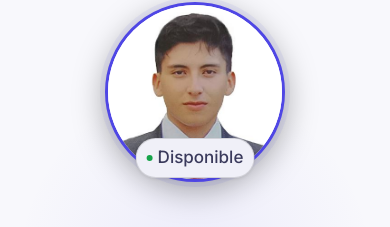
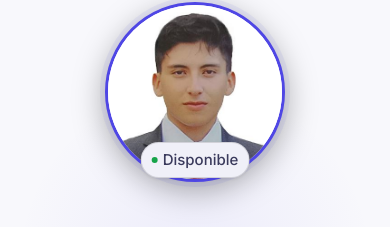
Before and after one commit to HectorARiascosI/Portafolio, a Next.js app: page / in a window 390 px wide. Shown: the part 106-333 px from the top of the page. Built offline with nearby package versions, Linux system fonts and the light colour scheme.

Commit message:
Corrige overflow real: minmax en testimonials y font-size responsivo por breakpoint

```diff
--- a/app/globals.css
+++ b/app/globals.css
@@ -92,12 +92,18 @@ body {
   background: var(--bg);
   color: var(--text-1);
   font-family: var(--font-inter), system-ui, sans-serif;
-  font-size: 17px;
+  font-size: 15px;
   line-height: 1.75;
   overflow-x: hidden;
   width: 100%;
   position: relative;
   transition: background 300ms ease, color 300ms ease;
+}
+@media (min-width: 640px) {
+  body { font-size: 16px; }
+}
+@media (min-width: 1024px) {
+  body { font-size: 17px; }
 }
 
 @media (prefers-reduced-motion: reduce) {
--- a/components/sections/Testimonials.jsx
+++ b/components/sections/Testimonials.jsx
@@ -40,7 +40,7 @@ export default function Testimonials({ testimonials }) {
           </p>
         </div>
 
-        <div style={{ display: 'grid', gridTemplateColumns: 'repeat(auto-fit, minmax(280px, 1fr))', gap: '1.25rem' }}>
+        <div style={{ display: 'grid', gridTemplateColumns: 'repeat(auto-fit, minmax(min(280px, 100%), 1fr))', gap: '1.25rem' }}>
           {testimonials.map((t, i) => (
             <div key={t.id}
               className={"reveal " + (visible ? 'visible' : '') + " delay-" + Math.min(i + 1, 5)}
```
